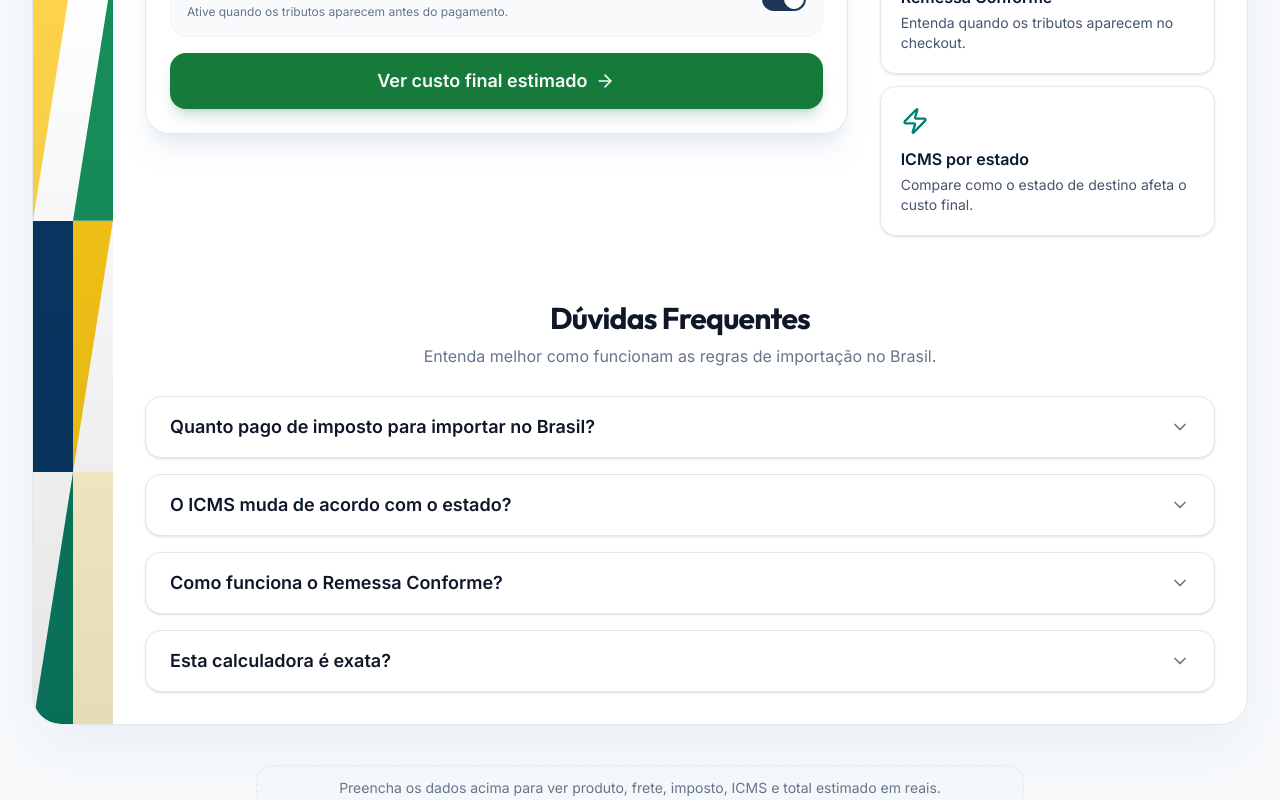
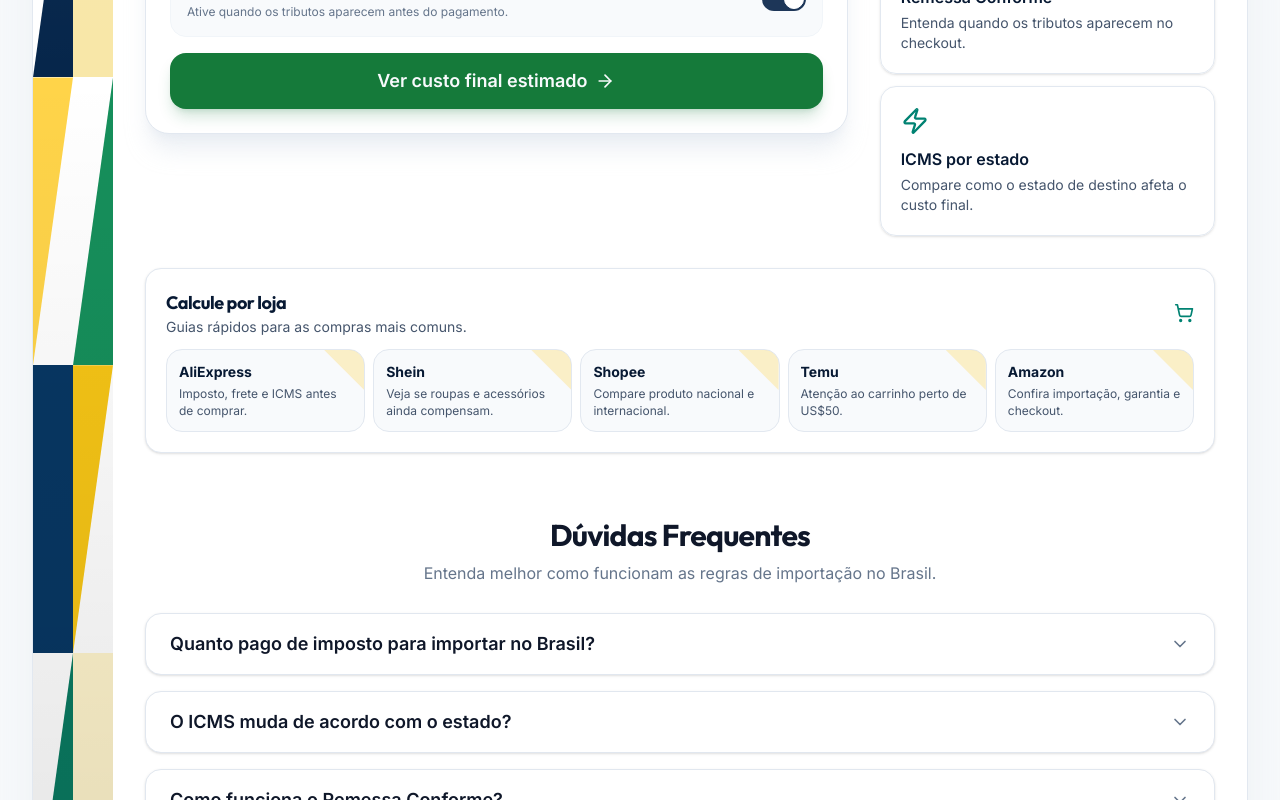
Before and after one commit to ghostBoss0905/brazil-tax-calculator, a React (Vite) app: page / in a window 1280 px wide. Shown: the part 827-1627 px from the top of the page. Built offline with nearby package versions, Linux system fonts and the light colour scheme.

Commit message:
Add homepage platform shortcuts

```diff
--- a/src/pages/Home.tsx
+++ b/src/pages/Home.tsx
@@ -322,6 +322,34 @@
   );
 }
 
+const platformQuickLinks = [
+  {
+    name: "AliExpress",
+    href: "/imposto-aliexpress-brasil",
+    description: "Imposto, frete e ICMS antes de comprar.",
+  },
+  {
+    name: "Shein",
+    href: "/imposto-shein-brasil",
+    description: "Veja se roupas e acessórios ainda compensam.",
+  },
+  {
+    name: "Shopee",
+    href: "/imposto-shopee-brasil",
+    description: "Compare produto nacional e internacional.",
+  },
+  {
+    name: "Temu",
+    href: "/imposto-temu-brasil",
+    description: "Atenção ao carrinho perto de US$50.",
+  },
+  {
+    name: "Amazon",
+    href: "/imposto-amazon-internacional-brasil",
+    description: "Confira importação, garantia e checkout.",
+  },
+];
+
 export default function Home() {
   const [results, setResults] = useState<TaxResults | null>(null);
   const [copied, setCopied] = useState(false);
@@ -499,14 +527,14 @@
                 </a>
               </div>
 
-              <div className="mx-auto max-w-3xl min-w-0 text-center">
-                <h1 className="text-balance text-2xl font-extrabold leading-tight tracking-tight text-[#071933] sm:text-5xl lg:text-6xl">
+              <div className="mx-auto max-w-3xl min-w-0 px-1 text-center">
+                <h1 className="text-balance text-[1.55rem] font-extrabold leading-tight tracking-tight text-[#071933] min-[390px]:text-2xl sm:text-5xl lg:text-6xl">
                   <span className="sm:hidden">Calcule sua importação</span>
                   <span className="hidden sm:inline">
                     Calcule o custo final da importação
                   </span>
                 </h1>
-                <p className="mx-auto mt-1 max-w-[300px] text-pretty break-words text-sm leading-6 text-slate-600 sm:mt-5 sm:max-w-2xl sm:text-lg sm:leading-8">
+                <p className="mx-auto mt-1 max-w-[280px] text-pretty break-words text-sm leading-6 text-slate-600 min-[390px]:max-w-[320px] sm:mt-5 sm:max-w-2xl sm:text-lg sm:leading-8">
                   Imposto, ICMS, frete e Remessa Conforme antes de comprar.
                 </p>
               </div>
@@ -516,7 +544,7 @@
           <div className="min-w-0 lg:col-span-8">
             <Card className="max-w-full overflow-hidden rounded-[18px] border-slate-200 bg-white shadow-xl shadow-slate-200/70 sm:rounded-[24px]">
               <CardHeader className="border-b border-slate-100 bg-white px-4 py-3 sm:p-6 sm:pb-4">
-                <CardTitle className="flex min-w-0 items-center gap-2 text-lg text-[#071933] sm:text-xl">
+                <CardTitle className="flex min-w-0 items-center gap-2 text-[1.05rem] text-[#071933] min-[390px]:text-lg sm:text-xl">
                   <Calculator className="h-4 w-4 shrink-0 text-[#008272] sm:h-5 sm:w-5" />
                   Dados da importação
                 </CardTitle>
@@ -685,9 +713,11 @@
                     type="submit"
                     variant="success"
                     size="lg"
-                    className="h-11 w-full whitespace-normal px-4 text-base shadow-lg shadow-accent/20 sm:h-14 sm:text-lg"
+                    className="h-11 w-full max-w-full overflow-hidden whitespace-normal px-3 text-sm shadow-lg shadow-accent/20 min-[390px]:text-base sm:h-14 sm:px-4 sm:text-lg"
                   >
-                    <span className="min-w-0">Ver custo final estimado</span>
+                    <span className="min-w-0 truncate">
+                      Ver custo final estimado
+                    </span>
                     <ArrowRight className="ml-2 h-5 w-5 shrink-0" />
                   </Button>
                 </form>
@@ -848,6 +878,40 @@
               </a>
             </div>
           </aside>
+
+          <div className="min-w-0 lg:col-span-12">
+            <section className="rounded-2xl border border-slate-200 bg-white p-4 shadow-sm sm:p-5">
+              <div className="mb-3 flex min-w-0 items-center justify-between gap-3">
+                <div className="min-w-0">
+                  <h2 className="text-lg font-bold text-[#071933]">
+                    Calcule por loja
+                  </h2>
+                  <p className="text-sm text-slate-600">
+                    Guias rápidos para as compras mais comuns.
+                  </p>
+                </div>
+                <ShoppingCart className="h-5 w-5 shrink-0 text-[#008272]" />
+              </div>
+
+              <div className="grid gap-2 sm:grid-cols-2 lg:grid-cols-5">
+                {platformQuickLinks.map((platform) => (
+                  <a
+                    key={platform.href}
+                    href={platform.href}
+                    className="group relative min-w-0 overflow-hidden rounded-xl border border-slate-200 bg-slate-50 px-3 py-3 transition-colors hover:border-[#008272] hover:bg-white"
+                  >
+                    <span className="absolute right-0 top-0 h-10 w-10 bg-[#ffca28]/25 [clip-path:polygon(0_0,100%_0,100%_100%)]" />
+                    <span className="relative block text-sm font-extrabold text-[#071933] group-hover:text-[#008272]">
+                      {platform.name}
+                    </span>
+                    <span className="relative mt-1 block text-xs leading-snug text-slate-600">
+                      {platform.description}
+                    </span>
+                  </a>
+                ))}
+              </div>
+            </section>
+          </div>
 
           <div className="min-w-0 lg:col-span-12">
             <div className="text-center mb-7 mt-8">
```
